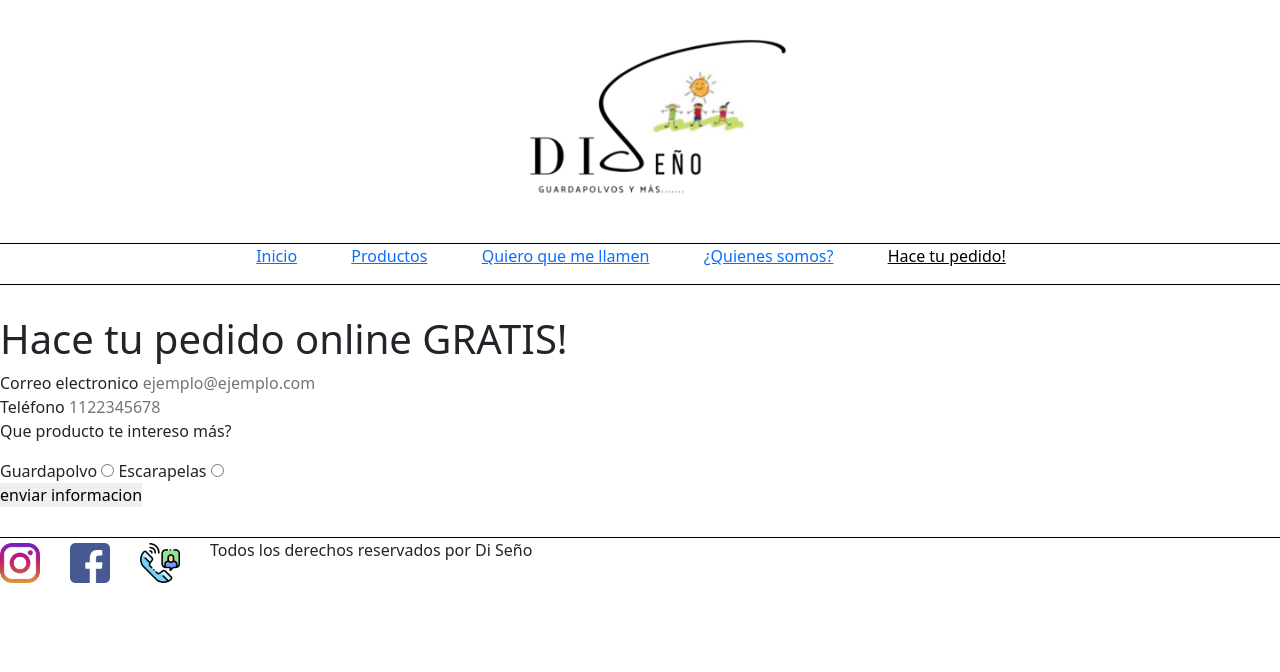
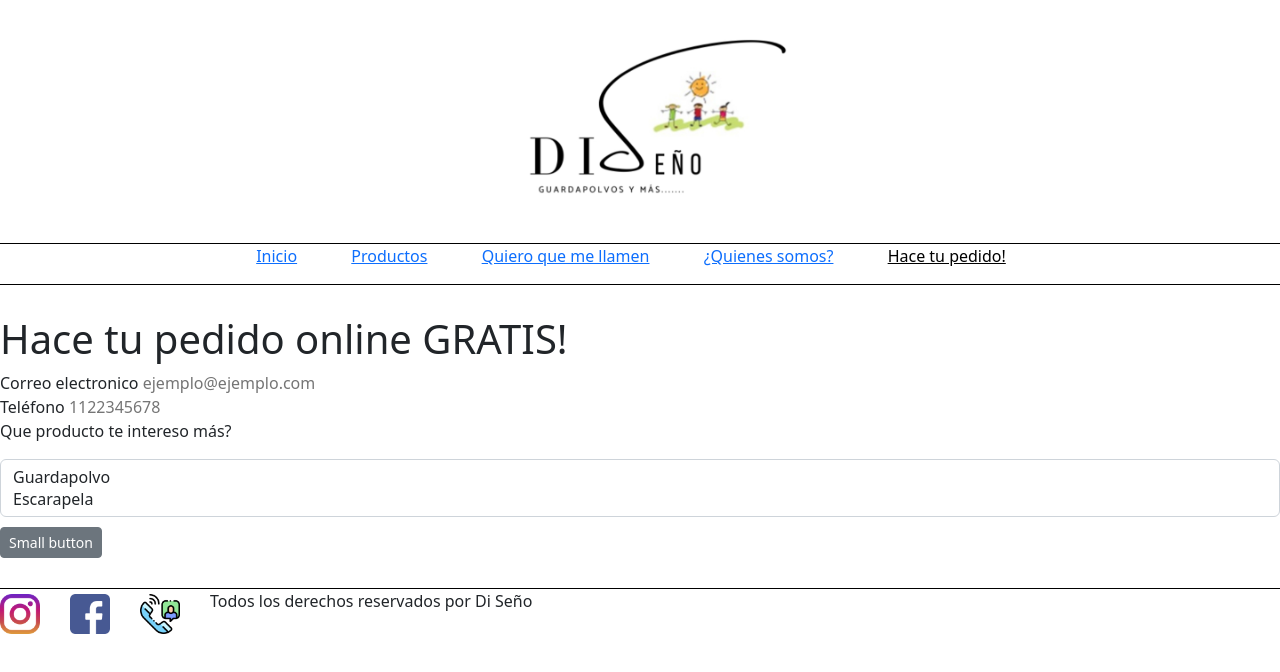
Before and after one commit to dariozarranz/entrega-final, a plain HTML site: page Paginas/hace-tu-pedido.html in a window 1280 px wide. Drawn offline with nearby package versions, Linux system fonts and the light colour scheme; files whose address does not match are found by name.

Commit message:
incluye bootstrap usado en 2 htmls index y hace tu pedido

```diff
--- a/Paginas/hace-tu-pedido.html
+++ b/Paginas/hace-tu-pedido.html
@@ -59,17 +59,12 @@
         <div>
           <p>Que producto te intereso más?</p>
         </div>
-        <div>
-          <label for="">Guardapolvo</label>
-          <input type="radio" name="Producto" value="Guardapolvo">
+        <select class="form-select" size="2" aria-label="size 3 select example">
+          <option value="1">Guardapolvo</option>
+          <option value="2">Escarapela</option>
+        </select>
 
-          <label for="">Escarapelas</label>
-          <input type="radio" name="Producto" value="Escarapela">
-        </div>
-
-        <div>
-          <input type="submit" value="enviar informacion">
-        </div>
+        <button type="button" class="btn btn-secondary btn-sm">Small button</button>
       </form>
     </div>
   </main>
--- a/estilos.css
+++ b/estilos.css
@@ -106,6 +106,12 @@ a:hover{
     transition-delay: 0.01ms;
 }
 
+.form-select{
+    margin-top: 10px;
+    margin-bottom: 10px;
+}
+
+
 @media screen and (max-width: 768px) {
     body {
         display: flex;
```
